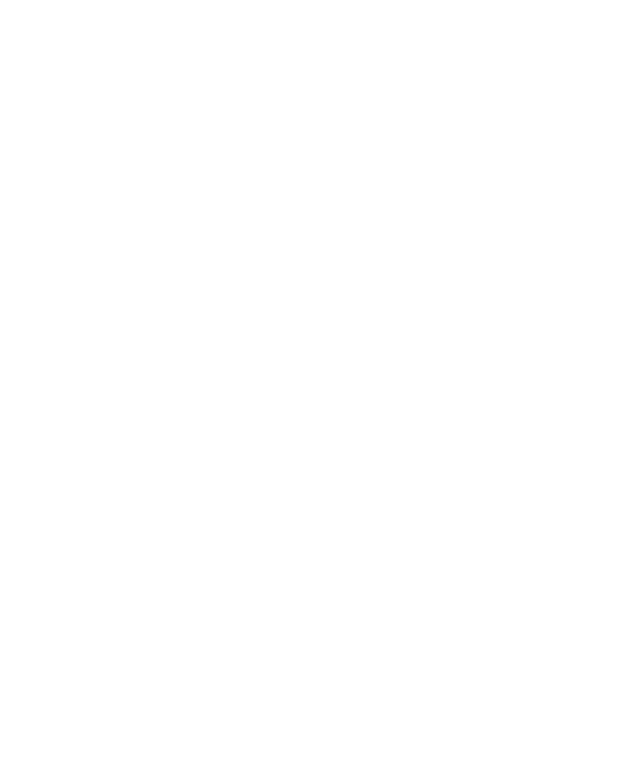
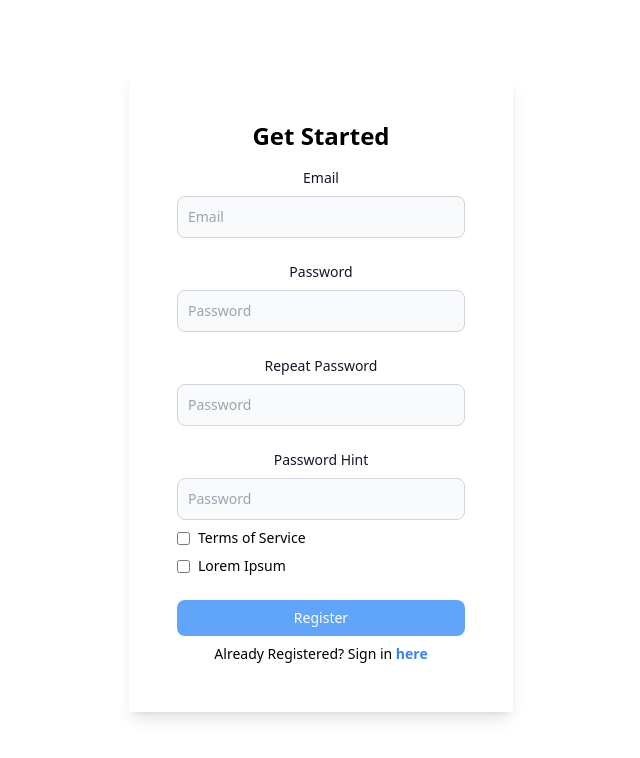
Before and after one commit to password-manager-team/frontend, a React (Vite) app: page /register in a window 1280 px wide. Before the commit this address had no page. Shown: the top 758 px of the page, without its empty margins (319-959 px from the left). Built offline with nearby package versions, Linux system fonts and the light colour scheme.

Commit message:
Features/register page (#6)
* add registration page

* update routes/links

```diff
--- a/src/App.tsx
+++ b/src/App.tsx
@@ -2,6 +2,7 @@
 import Home from './components/Home'
 import { BrowserRouter as Router, Routes, Route } from 'react-router-dom'
 import LoginPage from './features/pages/LoginPage'
+import RegisterPage from './features/pages/RegisterPage'
 
 function App() {
 
@@ -10,6 +11,7 @@
       <Routes>
         <Route path='/' element={<Home />} />
         <Route path='/login' element={<LoginPage />} />
+        <Route path='/register' element={<RegisterPage />} />
       </Routes>
     </Router>
   )
--- a/src/components/Home.tsx
+++ b/src/components/Home.tsx
@@ -1,11 +1,12 @@
 import { Link } from "react-router-dom";
 
 function Home() {
-    return (
-        <><h1 className="text-3xl font-bold underline">Empty landing page</h1>
-            <Link to="/login">Log in here</Link>
-        </>
-    );
+  return (
+    <><h1 className="text-3xl font-bold underline">Empty landing page</h1>
+      <Link to="/login">Log in here</Link>
+      <Link to="/register">Register in here</Link>
+    </>
+  );
 }
 
 export default Home;
--- a/src/features/components/LoginForm.tsx
+++ b/src/features/components/LoginForm.tsx
@@ -1,3 +1,4 @@
+import { Link } from "react-router-dom";
 import AuthContainer from "./AuthContainer";
 
 const LoginForm = () => {
@@ -19,8 +20,9 @@
         <input type="password" id="password" className="mb-2 bg-gray-50 border border-gray-300 text-gray-900 text-sm rounded-lg focus:ring-blue-500 focus:border-blue-500 block w-full p-2.5" placeholder="Password" required />
         <a href="#" className="block mb-2 text-sm font-medium text-gray-900">Get Password Hint</a>
       </div>
-            <div>
+      <div className="flex flex-col gap-2">
         <button className="bg-blue-400 text-sm font-medium text-white w-full rounded-lg p-2">Sign In</button>
+        <p className="text-sm font-medium">New here? <Link to="/register" className="text-blue-500 font-semibold">Create Account</Link></p>
       </div>
     </form>
   )
--- /dev/null
+++ b/src/features/components/RegisterForm.tsx
@@ -0,0 +1,46 @@
+import { Link } from "react-router-dom";
+
+const RegisterForm = () => {
+  return (
+    <form className="flex flex-col gap-4">
+      <div>
+        <h2 className="text-2xl font-semibold text-center">Get Started</h2>
+      </div>
+      <div>
+        <label htmlFor="email" className="block mb-2 text-sm font-medium text-gray-900">Email</label>
+        <input type="email" id="email" className="mb-2 bg-gray-50 border border-gray-300 text-gray-900 text-sm rounded-lg focus:ring-blue-500 focus:border-blue-500 block w-full p-2.5" placeholder="Email" required />
+      </div>
+      <div>
+        <label htmlFor="password" className="block mb-2 text-sm font-medium text-gray-900">Password</label>
+        <input type="password" id="password" className="mb-2 bg-gray-50 border border-gray-300 text-gray-900 text-sm rounded-lg focus:ring-blue-500 focus:border-blue-500 block w-full p-2.5" placeholder="Password" required />
+      </div>
+      <div>
+        <label htmlFor="password" className="block mb-2 text-sm font-medium text-gray-900">Repeat Password</label>
+        <input type="password" id="repeat-password" className="mb-2 bg-gray-50 border border-gray-300 text-gray-900 text-sm rounded-lg focus:ring-blue-500 focus:border-blue-500 block w-full p-2.5" placeholder="Password" required />
+      </div>
+      <div>
+        <label htmlFor="password" className="block mb-2 text-sm font-medium text-gray-900">Password Hint</label>
+        <input type="text" id="password-hint" className="mb-2 bg-gray-50 border border-gray-300 text-gray-900 text-sm rounded-lg focus:ring-blue-500 focus:border-blue-500 block w-full p-2.5" placeholder="Password" required />
+        <div className="flex gap-2 flex-col">
+          <div className="flex gap-2 items-center">
+            <input type="checkbox"></input>
+            <p className="text-sm font-medium">Terms of Service</p>
+          </div>
+          <div className="flex gap-2 items-center">
+            <input type="checkbox"></input>
+            <p className="text-sm font-medium">Lorem Ipsum</p>
+          </div>
+        </div>
+      </div>
+      <div className="flex flex-col gap-2 mt-2">
+        <button className="bg-blue-400 text-sm font-medium text-white w-full rounded-lg p-2">
+          Register
+        </button>
+        <p className="text-sm font-medium">Already Registered? Sign in <Link className="text-blue-500 font-semibold" to="/login">here</Link> </p>
+      </div>
+    </form>
+  )
+}
+
+
+export default RegisterForm;
--- /dev/null
+++ b/src/features/pages/RegisterPage.tsx
@@ -0,0 +1,14 @@
+import AuthContainer from "../components/AuthContainer"
+import RegisterForm from "../components/RegisterForm"
+
+const RegisterPage = () => {
+  return (
+    <div className="pt-10">
+      <AuthContainer>
+        <RegisterForm />
+      </AuthContainer>
+    </div>
+  )
+}
+
+export default RegisterPage;
```
Lines whose indentation alone changed are shown as unchanged.
